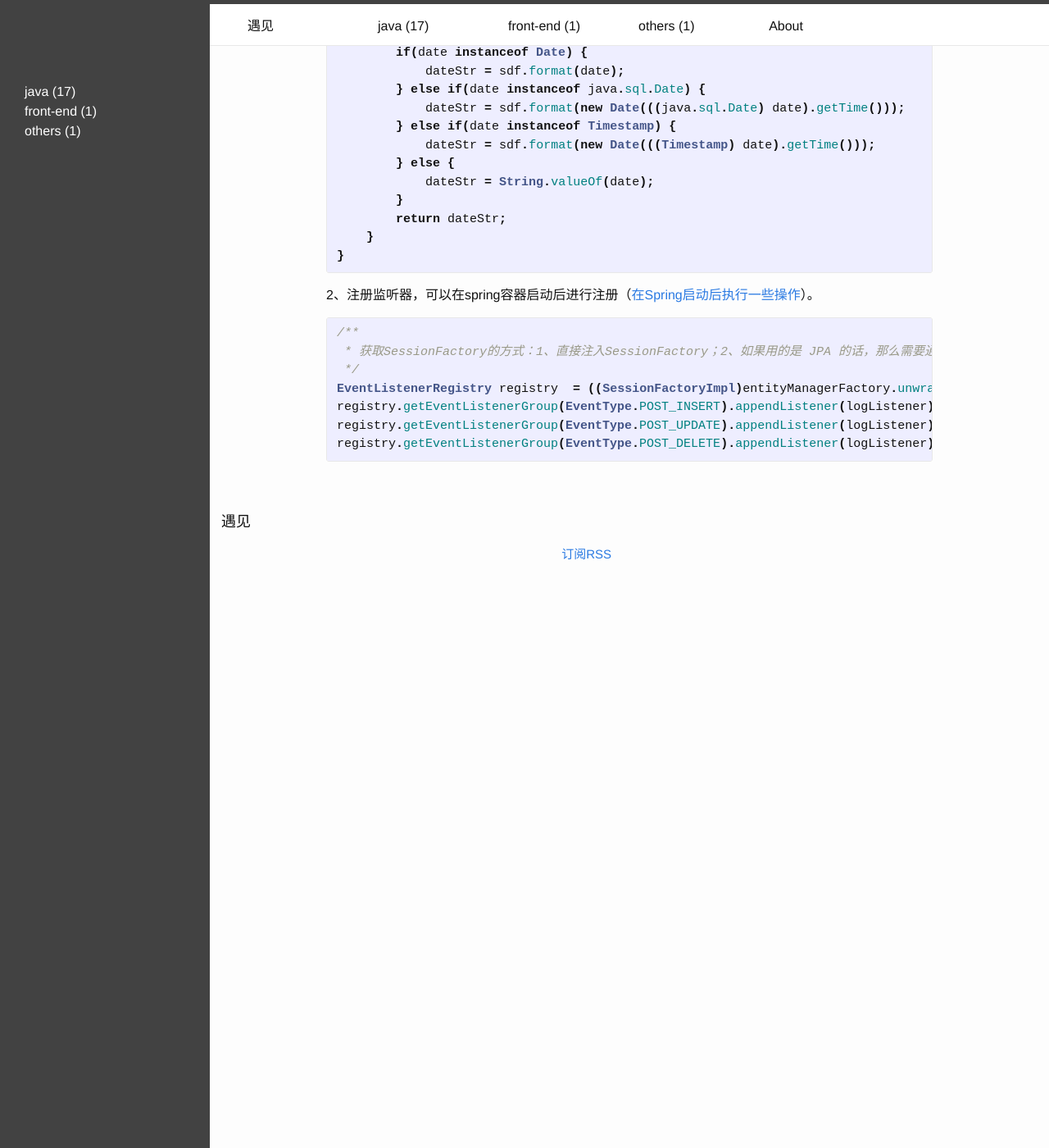
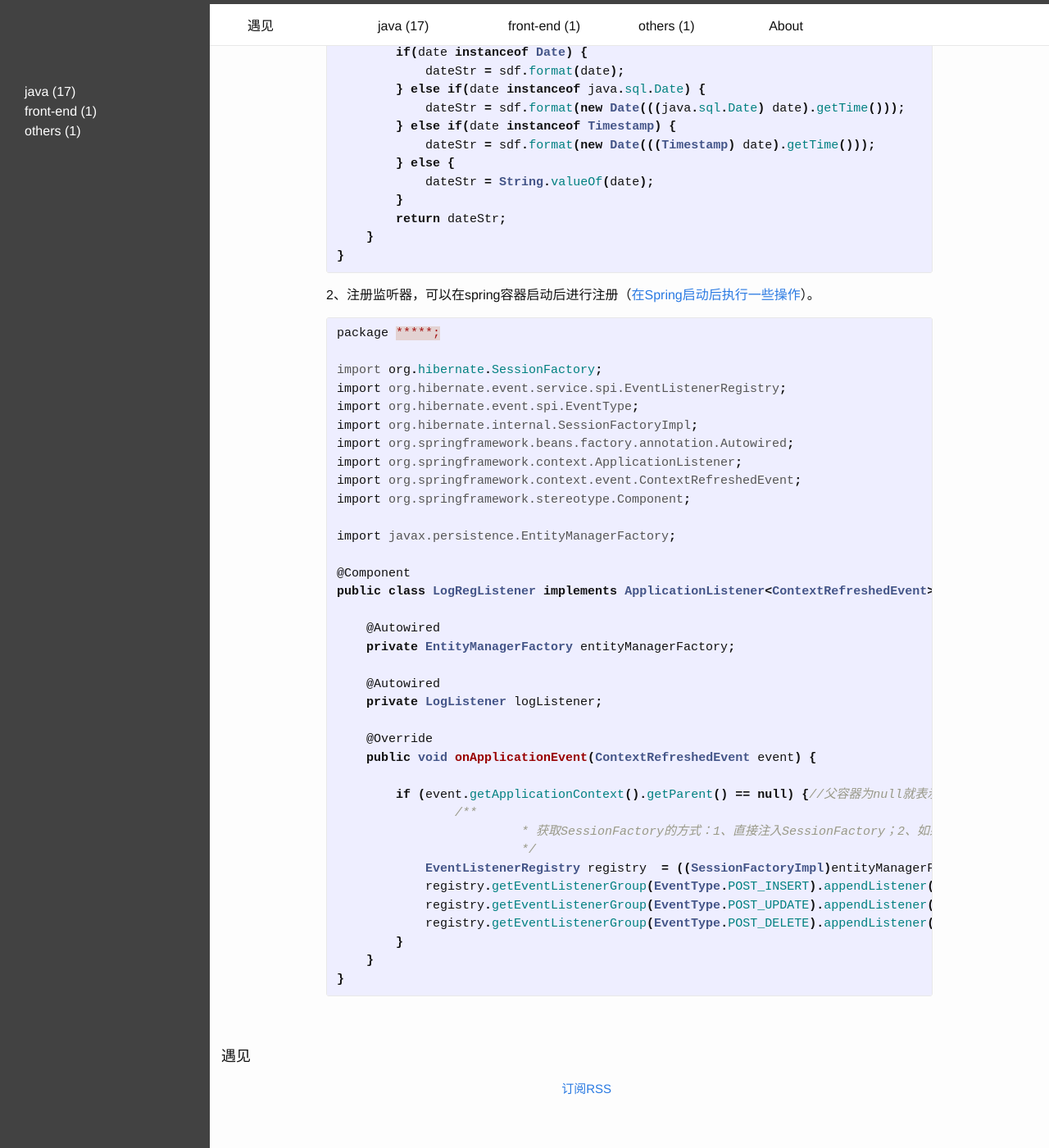
Before and after one commit to iyujian/iyujian.github.io, a Jekyll site: the page built from _posts/java/2015-12-02-log-manager-by-PostInsertEventListener-PostUpdateEventListener-PostDeleteEventListener.md, in a window 1280 px wide and 1400 px high, scrolled down 3420 px. Shown: the whole window at 82% size. Built offline with Jekyll 4.4.1, drawn with Linux system fonts in a browser that asks for light colours; comment, search, counter and statistics services are not loaded.

Commit message:
edit post

```diff
--- a/_config.yml
+++ b/_config.yml
@@ -13,7 +13,7 @@ description: > # this means to ignore newlines until "baseurl:"
   # line in _config.yml. It will appear in your document head meta (for
   # Google search results) and in your feed.xml site description.
 baseurl: "" # the subpath of your site, e.g. /blog
-url: "http://iyujian.github.io" # the base hostname & protocol for your site
+url: "http://www.iyujian.me" # the base hostname & protocol for your site
 twitter_username: jekyllrb
 github_username:  jekyll
 
@@ -23,6 +23,8 @@ markdown: kramdown
 # my custom define
 permalink: none
 
+# gems: [jekyll-paginate]
+
 # paginate
 paginate: 10
 paginate_path: "page:num"
--- a/_posts/java/2015-12-02-log-manager-by-PostInsertEventListener-PostUpdateEventListener-PostDeleteEventListener.md
+++ b/_posts/java/2015-12-02-log-manager-by-PostInsertEventListener-PostUpdateEventListener-PostDeleteEventListener.md
@@ -163,11 +163,40 @@ public class LogListener implements PostInsertEventListener, PostUpdateEventList
 2、注册监听器，可以在spring容器启动后进行注册（[在Spring启动后执行一些操作](execute-after-spring-startup.html "在Spring启动后执行一些操作")）。
 
 {% highlight java %}
-/**
- * 获取SessionFactory的方式：1、直接注入SessionFactory；2、如果用的是 JPA 的话，那么需要通过entityManagerFactory来得到SessionFactory
- */
-EventListenerRegistry registry  = ((SessionFactoryImpl)entityManagerFactory.unwrap(SessionFactory.class)).getServiceRegistry().getService(EventListenerRegistry.class);
-registry.getEventListenerGroup(EventType.POST_INSERT).appendListener(logListener);
-registry.getEventListenerGroup(EventType.POST_UPDATE).appendListener(logListener);
-registry.getEventListenerGroup(EventType.POST_DELETE).appendListener(logListener);
+package *****;
+
+import org.hibernate.SessionFactory;
+import org.hibernate.event.service.spi.EventListenerRegistry;
+import org.hibernate.event.spi.EventType;
+import org.hibernate.internal.SessionFactoryImpl;
+import org.springframework.beans.factory.annotation.Autowired;
+import org.springframework.context.ApplicationListener;
+import org.springframework.context.event.ContextRefreshedEvent;
+import org.springframework.stereotype.Component;
+
+import javax.persistence.EntityManagerFactory;
+
+@Component
+public class LogRegListener implements ApplicationListener<ContextRefreshedEvent> {
+
+    @Autowired
+    private EntityManagerFactory entityManagerFactory;
+
+    @Autowired
+    private LogListener logListener;
+
+    @Override
+    public void onApplicationEvent(ContextRefreshedEvent event) {
+
+        if (event.getApplicationContext().getParent() == null) {//父容器为null就表示是root applicationContext
+        	/**
+			 * 获取SessionFactory的方式：1、直接注入SessionFactory；2、如果用的是 JPA 的话，那么需要通过entityManagerFactory来得到SessionFactory
+			 */
+            EventListenerRegistry registry  = ((SessionFactoryImpl)entityManagerFactory.unwrap(SessionFactory.class)).getServiceRegistry().getService(EventListenerRegistry.class);
+            registry.getEventListenerGroup(EventType.POST_INSERT).appendListener(logListener);
+            registry.getEventListenerGroup(EventType.POST_UPDATE).appendListener(logListener);
+            registry.getEventListenerGroup(EventType.POST_DELETE).appendListener(logListener);
+        }
+    }
+}
 {% endhighlight %}
```
